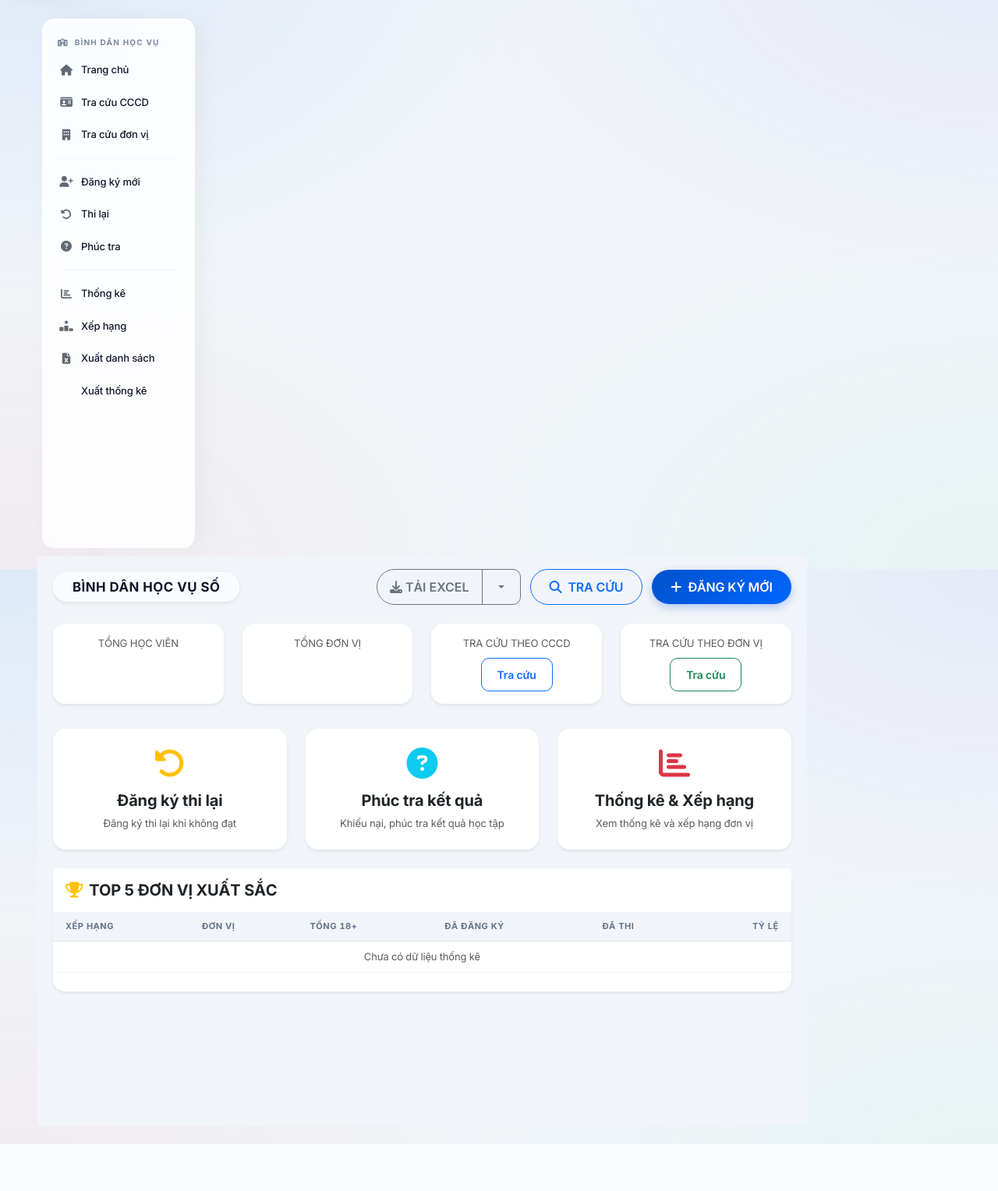
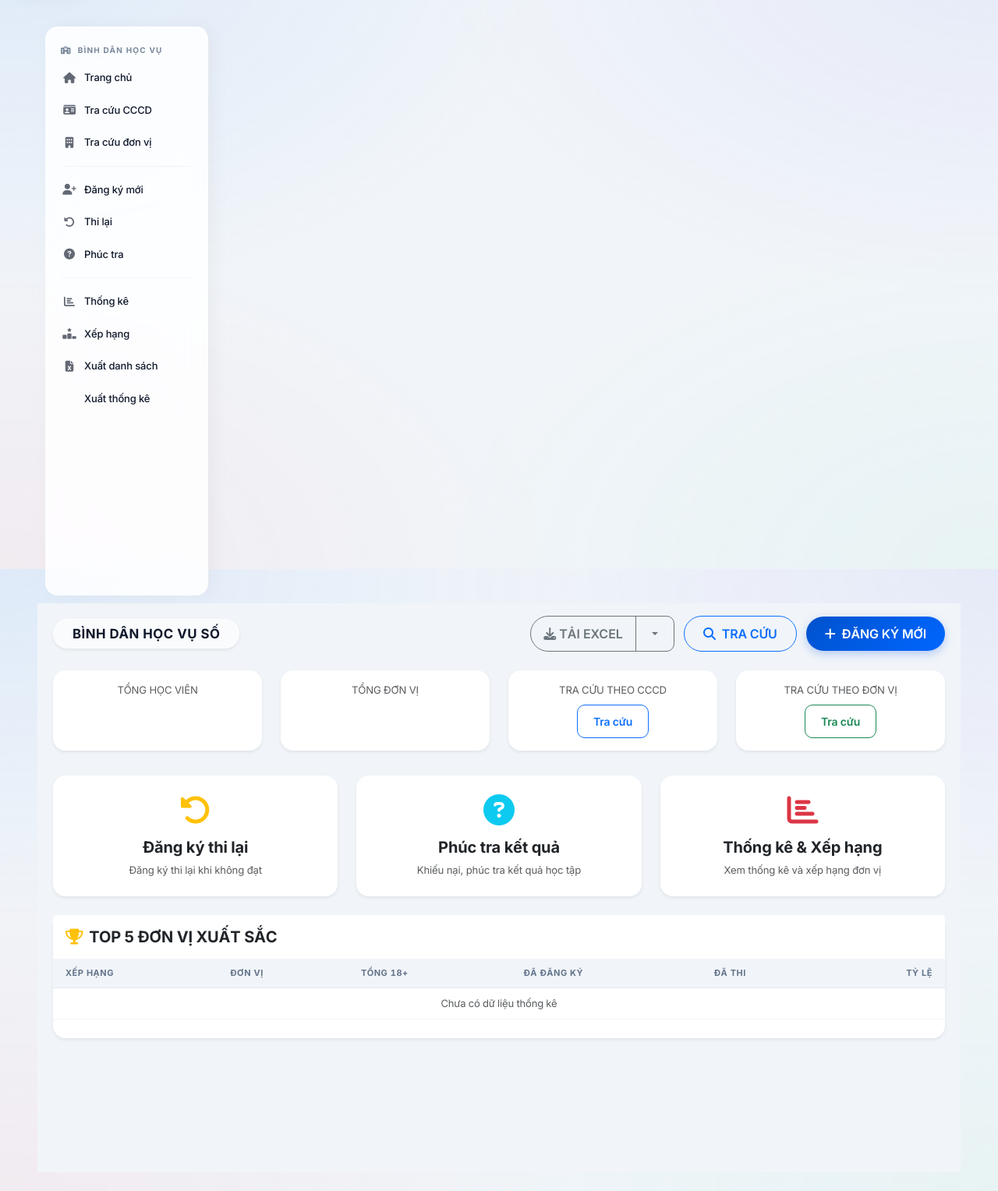
Before and after one commit to NguyenVanThe30081994/PhanMemPC06_Pro, a Python web app: template templates/bdhv.html in a window 1280 px wide. Shown: the part 70-1598 px from the top of the page at 78% size. Before the commit the page ends 1538 px from the top, so only its background shows below. Run offline with Jinja, Linux system fonts and the light colour scheme; the template is opened without the code that fills it, so the values that code supplies are empty; some libraries are stand-ins or nearby versions.

Commit message:
Update bdhv_base.html

```diff
--- a/templates/bdhv_base.html
+++ b/templates/bdhv_base.html
@@ -10,20 +10,22 @@
 
     border-top: 1px solid rgba(255, 255, 255, 0.5) !important;
     border-right: 1px solid rgba(0, 0, 0, 0.08) !important;
-    border-bottom: 1px solid rgba(0, 0, 0, 0.05) !important;
 
-    min-height: calc(100vh - 120px);
+    height: calc(100vh - 70px);
     position: sticky;
     top: 70px;
     padding: 12px 10px;
     z-index: 50;
-    box-shadow: 8px 0 30px rgba(0, 0, 0, 0.04);
+    box-shadow: 6px 0 25px rgba(0, 0, 0, 0.04);
     border-radius: 16px;
-    margin: 0 6px 10px 6px;
-    transition: all 0.3s cubic-bezier(0.4, 0, 0.2, 1);
+    margin: 10px 6px 10px 10px;
     overflow-x: hidden;
     overflow-y: auto;
 }
+
+.flex-shrink-0 { flex-shrink: 0; }
+.flex-grow-1 { flex-grow: 1; }
+.overflow-auto { overflow-y: auto; }
 
 [data-theme="dark"] .bdhv-sidebar {
     background: rgba(30, 41, 59, 0.9) !important;
@@ -135,9 +137,9 @@
 {% endblock %}
 
 {% block content %}
-<div class="row g-0">
+<div class="d-flex" style="min-height: calc(100vh - 70px);">
     <!-- Sidebar -->
-    <div class="col-lg-2 bdhv-sidebar d-none d-lg-block">
+    <aside class="bdhv-sidebar flex-shrink-0 d-none d-lg-block" style="width: 210px;">
         <div class="bdhv-menu-title">
             <i class="fa-solid fa-school me-2"></i>Bình Dân Học Vụ
         </div>
@@ -184,8 +186,8 @@
     </div>
 
     <!-- Main Content -->
-    <div class="col-lg-10 bdhv-main-content">
+    <main class="bdhv-main-content flex-grow-1 overflow-auto">
         {% block bdhv_content %}{% endblock %}
-    </div>
+    </main>
 </div>
 {% endblock %}
```
